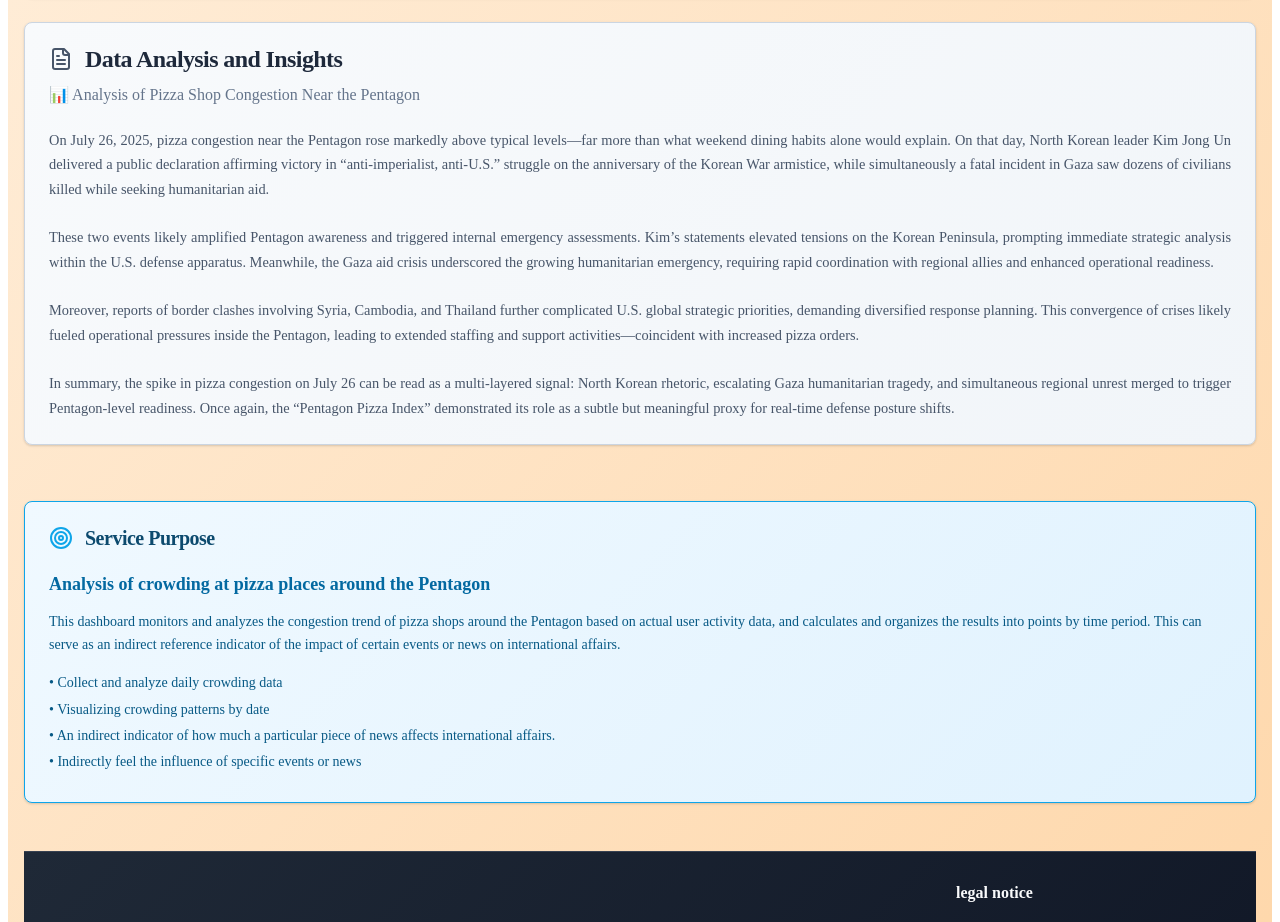
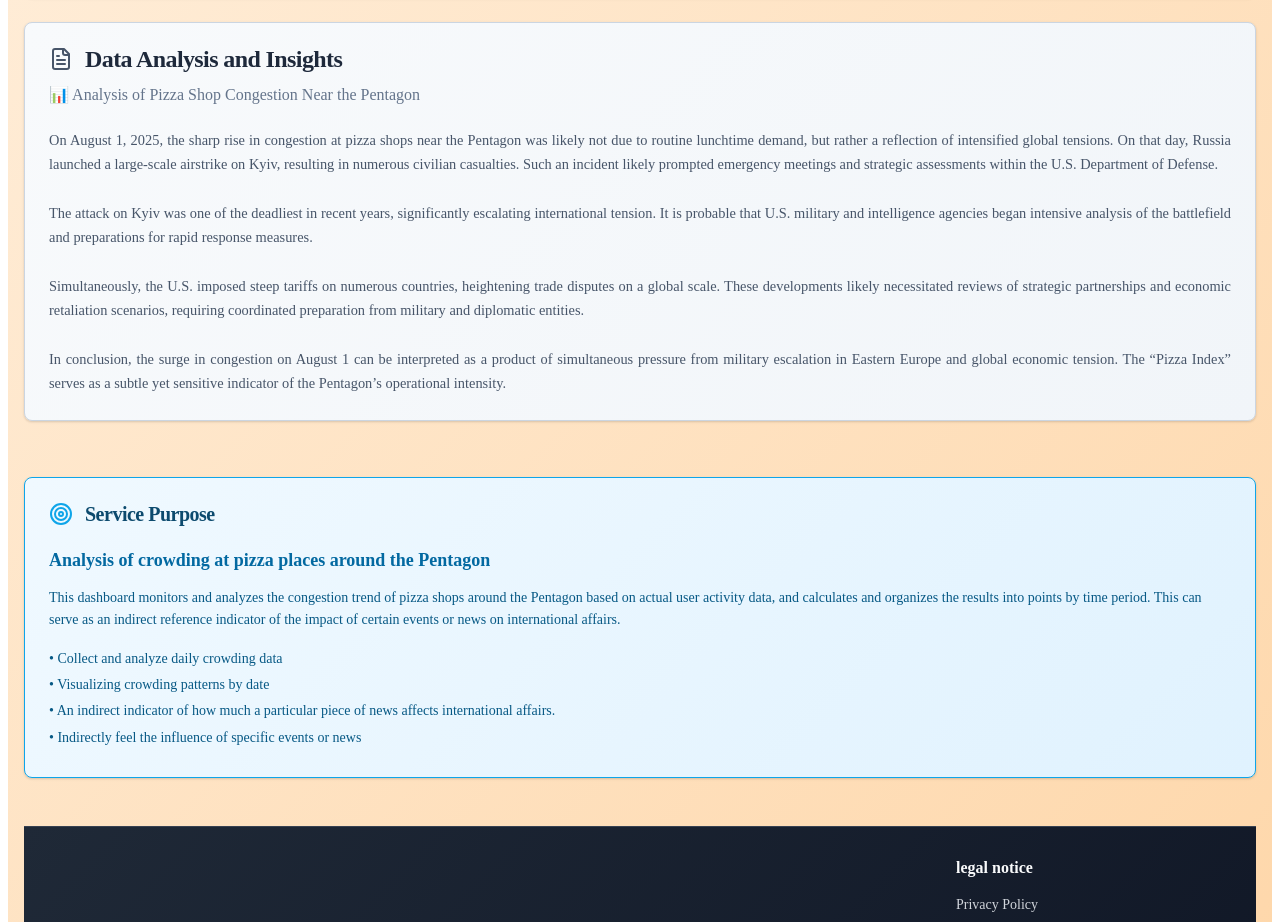
Before and after one commit to goldmembrane/pizza-in-penta, a React (Create React App) app: page / in a window 1280 px wide. Shown: the part 1202-2124 px from the top of the page. Built offline with nearby package versions, Linux system fonts and the light colour scheme; no server answers.

Commit message:
change analysis 0801

```diff
--- a/src/i18n/en.js
+++ b/src/i18n/en.js
@@ -34,13 +34,13 @@ const en = {
     insight_title: "Data Analysis and Insights",
     analysis_title: " Analysis of Pizza Shop Congestion Near the Pentagon",
     analysis_first:
-      "On July 26, 2025, pizza congestion near the Pentagon rose markedly above typical levels—far more than what weekend dining habits alone would explain. On that day, North Korean leader Kim Jong Un delivered a public declaration affirming victory in “anti‑imperialist, anti‑U.S.” struggle on the anniversary of the Korean War armistice, while simultaneously a fatal incident in Gaza saw dozens of civilians killed while seeking humanitarian aid.",
+      "On August 1, 2025, the sharp rise in congestion at pizza shops near the Pentagon was likely not due to routine lunchtime demand, but rather a reflection of intensified global tensions. On that day, Russia launched a large-scale airstrike on Kyiv, resulting in numerous civilian casualties. Such an incident likely prompted emergency meetings and strategic assessments within the U.S. Department of Defense.",
     analysis_second:
-      "These two events likely amplified Pentagon awareness and triggered internal emergency assessments. Kim’s statements elevated tensions on the Korean Peninsula, prompting immediate strategic analysis within the U.S. defense apparatus. Meanwhile, the Gaza aid crisis underscored the growing humanitarian emergency, requiring rapid coordination with regional allies and enhanced operational readiness.",
+      "The attack on Kyiv was one of the deadliest in recent years, significantly escalating international tension. It is probable that U.S. military and intelligence agencies began intensive analysis of the battlefield and preparations for rapid response measures.",
     analysis_third:
-      "Moreover, reports of border clashes involving Syria, Cambodia, and Thailand further complicated U.S. global strategic priorities, demanding diversified response planning. This convergence of crises likely fueled operational pressures inside the Pentagon, leading to extended staffing and support activities—coincident with increased pizza orders.",
+      "Simultaneously, the U.S. imposed steep tariffs on numerous countries, heightening trade disputes on a global scale. These developments likely necessitated reviews of strategic partnerships and economic retaliation scenarios, requiring coordinated preparation from military and diplomatic entities.",
     analysis_fourth:
-      "In summary, the spike in pizza congestion on July 26 can be read as a multi-layered signal: North Korean rhetoric, escalating Gaza humanitarian tragedy, and simultaneous regional unrest merged to trigger Pentagon-level readiness. Once again, the “Pentagon Pizza Index” demonstrated its role as a subtle but meaningful proxy for real-time defense posture shifts.",
+      "In conclusion, the surge in congestion on August 1 can be interpreted as a product of simultaneous pressure from military escalation in Eastern Europe and global economic tension. The “Pizza Index” serves as a subtle yet sensitive indicator of the Pentagon’s operational intensity.",
   },
 };
 
--- a/src/i18n/it.js
+++ b/src/i18n/it.js
@@ -39,13 +39,13 @@ const it = {
     analysis_title:
       "Analisi della Congestione nelle Pizzerie vicino al Pentagono",
     analysis_first:
-      "Il 26 luglio 2025, la congestione delle pizzerie nei pressi del Pentagono ha superato nettamente i livelli consueti, ben oltre quanto attribuibile al normale consumo del fine settimana. In quella giornata, il leader nordcoreano Kim Jong Un ha pronunciato un discorso ufficiale in occasione dell’anniversario dell’armistizio della Guerra di Corea, ribadendo la “vittoria anti‑imperialista e anti‑americana”. Nello stesso tempo, un grave incidente umanitario a Gaza ha causato la morte di decine di civili in cerca di aiuti alimentari.",
+      "Il 1° agosto 2025, il netto aumento dell’affollamento nelle pizzerie intorno al Pentagono sembra collegato non tanto alla domanda quotidiana, quanto a una crescente pressione geopolitica. Quel giorno, la Russia ha effettuato un massiccio bombardamento su Kiev, causando numerose vittime civili. Questo ha probabilmente portato a riunioni urgenti e valutazioni strategiche all’interno del Dipartimento della Difesa degli Stati Uniti.",
     analysis_second:
-      "Questi eventi hanno probabilmente attivato una vigilanza interna rafforzata al Pentagono. Le dichiarazioni di Kim hanno riacceso le tensioni nella Penisola coreana, sollecitando analisi strategiche tempestive. Nel frattempo, la crisi a Gaza ha messo in evidenza la necessità di risposte urgenti e coordinazione diplomatica con alleati regionali.",
+      "L’attacco a Kiev è stato uno dei più gravi degli ultimi anni, facendo salire il livello di allerta internazionale. Le forze armate e i servizi di intelligence statunitensi hanno probabilmente aumentato l’analisi e i preparativi operativi.",
     analysis_third:
-      "In aggiunta, scontri alle frontiere tra Siria, Cambogia e Thailandia hanno complicato ulteriormente le priorità strategiche degli Stati Uniti. La simultaneità di tali crisi ha probabilmente accelerato la mobilitazione interna, con un aumento del personale operativo e un incremento della domanda di pasti rapidi.",
+      "Contemporaneamente, gli Stati Uniti hanno imposto alti dazi a numerosi Paesi, aggravando le tensioni commerciali globali. Questa situazione ha richiesto valutazioni strategiche complesse e una risposta rapida da parte delle autorità competenti.",
     analysis_fourth:
-      "In sintesi, l’aumento della congestione il 26 luglio riflette una reazione articolata a una serie di crisi internazionali: la retorica nordcoreana, l’emergenza umanitaria a Gaza e conflitti regionali concomitanti hanno innescato una risposta operativa centralizzata. L’“Indice della Pizza del Pentagono” si conferma ancora una volta come un indicatore indiretto ma significativo della prontezza difensiva interna.",
+      "In conclusione, il picco del 1° agosto riflette una doppia pressione: l’escalation militare e le tensioni economiche globali. L’“Indice Pizza” appare quindi come un indicatore sensibile dell’intensità operativa del Pentagono.",
   },
 };
 
--- a/src/i18n/ja.js
+++ b/src/i18n/ja.js
@@ -32,13 +32,13 @@ const ja = {
     insight_title: "データ分析とインサイト",
     analysis_title: "ペンタゴン周辺ピザ店の混雑度状況分析",
     analysis_first:
-      "2025年7月26日、ペンタゴン周辺のピザ店において混雑度が通常を大きく上回る動きが見られました。これは単なる週末の外食傾向では説明が難しく、同日には複数の国際的重大事態が重なっておりました。まず、北朝鮮・金正恩委員長が朝鮮戦争休戦記念日に際し「反米・反帝国主義勝利」を強調する声明を発表され、朝鮮半島情勢への緊張感が高まっておりました。同時に、ガザ地区では支援物資を求めていた市民が襲撃を受け、多数の犠牲者が出るという悲惨な事件が報じられました。",
+      "2025年8月1日、ペンタゴン周辺のピザ店の混雑度が急上昇しました。この現象は通常の消費パターンによるものではなく、国際的な緊張の高まりと軍事的対応の可能性を反映していると考えられます。この日、ロシアはキーウへの大規模空爆を実施し、多くの民間人が犠牲になりました。これにより、アメリカ国防総省では緊急の戦略会議が開かれたと考えられます。",
     analysis_second:
-      "これらの出来事はペンタゴンの警戒水準を引き上げたと考えられます。金委員長の言辞は朝鮮半島への関心を緊急にし、米国防省内部において即応的な戦略検討が求められた可能性がございます。一方、ガザでの人道的悲劇は米国と同盟国との間で対応協議を促し、監視体制の強化を誘発しました。",
+      "キーウへの攻撃は近年で最も深刻なものの一つであり、国際社会の緊張を一気に高めました。アメリカの軍事および情報機関は戦況を精査し、迅速な対応体制に入った可能性があります。",
     analysis_third:
-      "さらに、シリアやカンボジア、タイなど複数地域での国境紛争が同時並行で報じられ、米国の安全保障対応は多方面的な圧力に晒されました。このような複数の危機が重なった状況はペンタゴン内部の作戦計画や人員配置に影響を及ぼし、ひいては即席食品の需要増にもつながったと推察されます。",
+      "同時に、アメリカは複数の国に対して高関税を課し、国際貿易の緊張をさらに悪化させました。これにより、同盟関係の見直しや報復戦略の準備が必要になった可能性があります。",
     analysis_fourth:
-      "以上の通り、7月26日の混雑度上昇は、単なる食習慣の変化ではなく、「朝鮮半島の政治的緊張」「ガザにおける人道的惨事」「複数地域での紛争対応」というグローバルな危機の重層的な反応と捉えることができます。いわゆる「ペンタゴン・ピザ・インデックス」は、こうした米国内部の緊迫した対応状況を映し出す有効な指標として機能しております。",
+      "総じて、8月1日の混雑度の上昇は、ウクライナ危機の激化と米国中心の経済的摩擦という二重の圧力によるものと解釈できます。「ピザインデックス」は、軍事的緊張を間接的に示す敏感な指標であるといえるでしょう。",
   },
 };
 
--- a/src/i18n/zh.js
+++ b/src/i18n/zh.js
@@ -29,13 +29,13 @@ const zh = {
     insight_title: "数据分析与洞察",
     analysis_title: "五角大楼附近披萨店拥堵度分析",
     analysis_first:
-      "2025年7月26日，美国五角大楼周边披萨店的拥堵指数显著高于平均水平。这一现象难以归因于普通的周末消费波动，更可能与当日多项国际重大事件同时发生有关。当天，朝鲜领导人金正恩在朝鲜战争停战纪念日发表声明，强调“反美、反帝国主义胜利”的立场，引发朝鲜半岛局势紧张；与此同时，援助物资发放点附近出现枪击事件，数十名加沙平民在获取食物过程中遇害，进一步恶化了当地人道危机。",
+      "2025年8月1日，五角大楼附近的比萨店出现了明显的拥堵上升。这一现象很可能不是日常消费所致，而是反映了国际局势的紧张升级。当日，俄罗斯对乌克兰首都基辅发动大规模空袭，造成大量平民伤亡。这一事件很可能促使美国国防部举行紧急战略会议。",
     analysis_second:
-      "上述两大事态极可能促使美国五角大楼迅速进入警戒状态。金正恩的表态加剧了朝鲜半岛的地缘政治焦虑，需要美国国防部即时开展风险评估与战略调整；加沙惨剧则令美方更加关注人道救援安全，与地区盟友合作加强应对措施。",
+      "此次袭击是近年来最严重的一次，极大地提高了国际社会的警觉程度。美国军方和情报机构可能因此加强了情报分析和战备部署。",
     analysis_third:
-      "此外，叙利亚、柬埔寨与泰国边境地区爆发多起局部冲突，反映出全球范围内的不稳定因素并存。这些并行事件可能迫使美国防部展开多方向的战略部署与协调，同时增加夜间值班与即时支持需求。",
+      "与此同时，美国对多个国家实施高额关税，进一步加剧了全球贸易紧张。这一系列举措可能需要对战略合作关系进行重新评估，并制定相关对策。",
     analysis_fourth:
-      "综上所述，7月26日披萨拥堵度的飙升并非偶然，而是对“北朝鲜政治言论升温”、“加沙人道灾难升级”及“多地区冲突同时发生”等局势变化的综合反应。所谓“五角大楼披萨指数”再次显示其作为衡量内部反应与战备状态的有力间接指标，具备高度参考价值。",
+      "综上所述，8月1日的比萨店拥堵上升反映了俄乌冲突加剧和全球经济对抗所带来的双重压力。“比萨指数”再次展现了其作为五角大楼战略行动间接指标的意义。",
   },
 };
 
```
Also changed, not shown: src/i18n/de.js (+4 -4 lines), src/i18n/es.js (+4 -4 lines), src/i18n/fr.js (+4 -4 lines), src/i18n/ko.js (+4 -4 lines).
